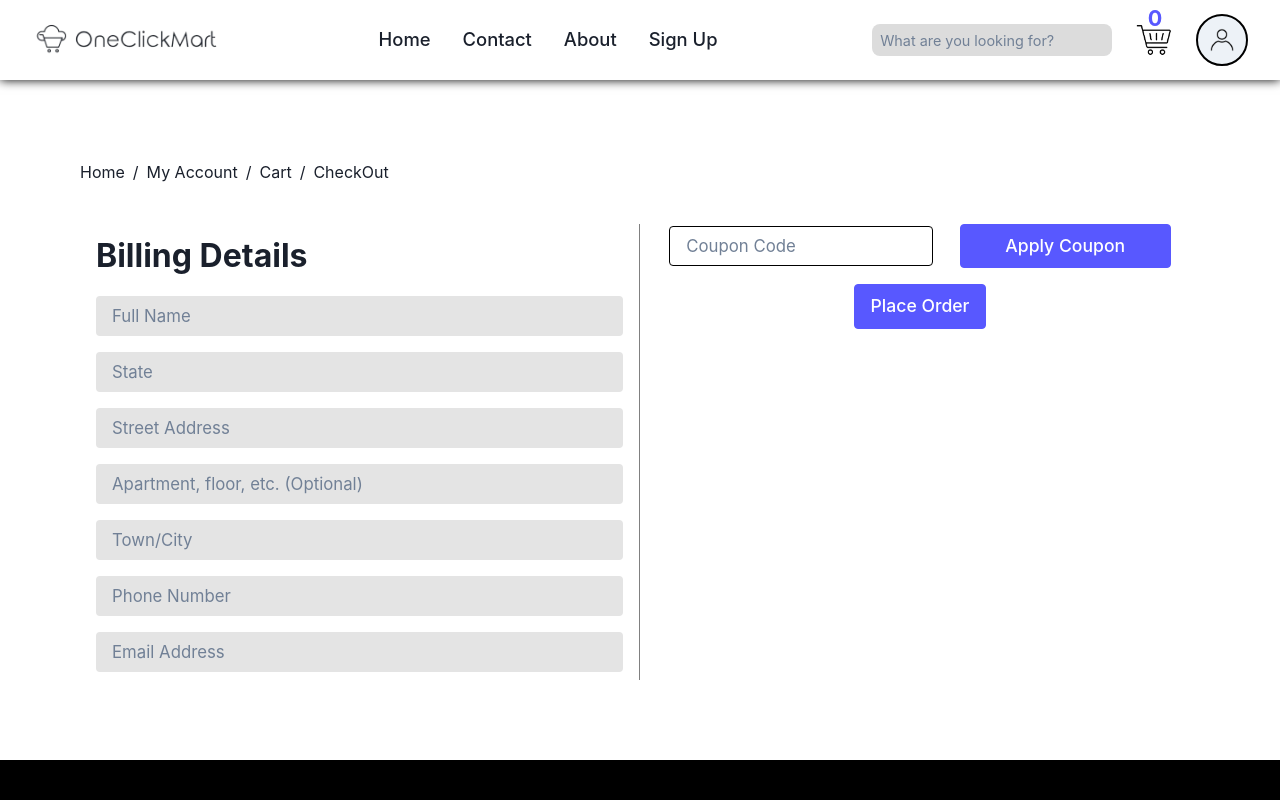
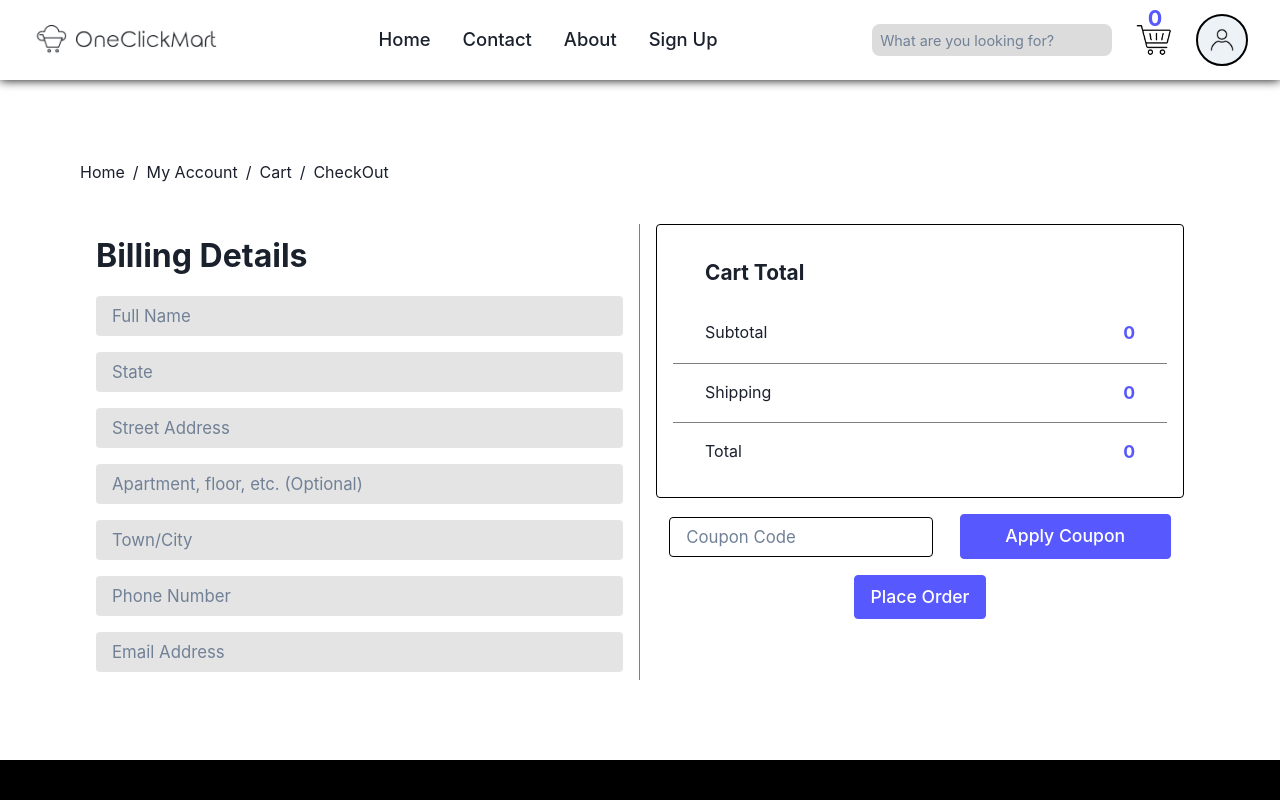
Before and after one commit to Krishnan-Avinash/OneClickMart-frontend, a React (Vite) app: page /checkout in a window 1280 px wide. Shown: the top 800 px of the page. Built offline with nearby package versions, Linux system fonts and the light colour scheme.

Commit message:
image view in cart and worked on checkout page

```diff
--- a/src/CartSice/cartSlice.js
+++ b/src/CartSice/cartSlice.js
@@ -20,6 +20,7 @@ const cartSlice = createSlice({
           price: action.payload.price,
           totalPrice: action.payload.totalPrice,
           id: action.payload.id,
+          img: action.payload.img,
           quantity: 1,
         });
       }
--- a/src/components/Main Body/Forth Section/elements/IndividualForthProduct.jsx
+++ b/src/components/Main Body/Forth Section/elements/IndividualForthProduct.jsx
@@ -8,7 +8,9 @@ const IndividualForthProduct = ({ image, link, name, price, desc, id }) => {
   const toast = useToast();
   const dispatch = useDispatch();
   const addCart = () => {
-    dispatch(addToCart({ name, id, price, desc, totalPrice: price }));
+    dispatch(
+      addToCart({ name, id, price, desc, totalPrice: price, img: image })
+    );
     console.log("totalQuantity");
     toast({
       title: "ITEM ADDED TO CART.",
@@ -20,7 +22,7 @@ const IndividualForthProduct = ({ image, link, name, price, desc, id }) => {
     });
   };
   return (
-    <Link to="" className="product-image">
+    <div to="" className="product-image">
       <Link to={`/products/${id}`}>
         <img src={image} alt="" />
       </Link>
@@ -29,7 +31,7 @@ const IndividualForthProduct = ({ image, link, name, price, desc, id }) => {
       </Link>
       <h3>$ {price}</h3>
       <button onClick={addCart}>Add to Cart</button>
-    </Link>
+    </div>
   );
 };
 
--- a/src/components/Main Body/Second Section/mid/Card.jsx
+++ b/src/components/Main Body/Second Section/mid/Card.jsx
@@ -10,7 +10,9 @@ const Card = ({ image, link, name, price, blur, desc, id }) => {
   const toast = useToast();
   const dispatch = useDispatch();
   const addCart = () => {
-    dispatch(addToCart({ name, id, price, desc, totalPrice: price }));
+    dispatch(
+      addToCart({ name, id, price, desc, totalPrice: price, img: image })
+    );
     console.log("totalQuantity");
     toast({
       title: "ITEM ADDED TO CART.",
--- a/src/components/checkout/Checkout.jsx
+++ b/src/components/checkout/Checkout.jsx
@@ -1,4 +1,4 @@
-import React, { useState } from "react";
+import React, { useState, useEffect } from "react";
 import {
   Breadcrumb,
   BreadcrumbItem,
@@ -10,9 +10,38 @@ import {
   AlertDescription,
   useToast,
 } from "@chakra-ui/react";
+import { Link } from "react-router-dom";
 import Footer from "../Footer/Footer";
+import { useSelector } from "react-redux";
 
 const Checkout = () => {
+  const testCouponCodes = [
+    "ABCD-EFGH-IJKL",
+    "QWER-TYUI-ASDF",
+    "ZXCV-FGDH-MGJF",
+    "PIOU-HJGK-VBCN",
+    "ZRXE-QVTH-DEGF",
+    "FWTY-VDJE-XTIO",
+    "JTXW-GHQS-TVYR",
+    "NFAG-TWCY-UIVE",
+    "TEOX-MEGV-OQZU",
+    "MFHQ-RLLA-TWOO",
+  ];
+  const [couponValid, setCouponValid] = useState(false);
+  const data = useSelector((state) => state.reducer);
+
+  const [totalValue, setTotalValue] = useState(0);
+  useEffect(() => {
+    if (data.itemList.length > 0) {
+      let sum = 0;
+      for (let i = 0; i < data.itemList.length; i++) {
+        sum = sum + data.itemList[i].totalPrice;
+      }
+      console.log(sum);
+      setTotalValue(sum);
+    }
+  }, [data.itemList]);
+
   const [couponCode, setCouponCode] = useState("");
   const toast = useToast();
 
@@ -30,6 +59,15 @@ const Checkout = () => {
 
     setCouponCode(formattedInput);
   };
+
+  function checkValidity() {
+    let c = testCouponCodes.find((item) => item === couponCode);
+    if (c) {
+      setCouponValid(true);
+    } else {
+      setCouponValid(false);
+    }
+  }
   return (
     <>
       <div className="checkout-container">
@@ -65,6 +103,63 @@ const Checkout = () => {
           </div>
           <div className="checkout-right">
             {/* {DATA FROM CART} */}
+            <div className="maincart-left">
+              <div className="main-cart-right">
+                <h3>Cart Total</h3>
+                <div className="subtotal">
+                  <p>Subtotal</p>
+                  <p
+                    style={{
+                      color: "#5858FF",
+                      fontSize: "1.1rem",
+                      fontWeight: "700",
+                    }}
+                  >
+                    {totalValue}
+                  </p>
+                  {/* <p>PRICE FROM STORE</p> */}
+                </div>
+                <div className="shipping">
+                  <p>Shipping</p>
+                  <p
+                    style={{
+                      color: "#5858FF",
+                      fontSize: "1.1rem",
+                      fontWeight: "700",
+                    }}
+                  >
+                    0
+                  </p>
+                </div>
+                {couponValid && (
+                  <div className="shipping">
+                    <p>Coupon Discount</p>
+                    <p
+                      style={{
+                        color: "#5858FF",
+                        fontSize: "1.1rem",
+                        fontWeight: "700",
+                      }}
+                    >
+                      - 500
+                    </p>
+                  </div>
+                )}
+                <div className="total">
+                  <p>Total</p>
+                  <p
+                    style={{
+                      color: "#5858FF",
+                      fontSize: "1.1rem",
+                      fontWeight: "700",
+                    }}
+                  >
+                    {couponValid ? totalValue - 500 : totalValue}
+                  </p>
+                  {/* <p>PRICE FROM STORE</p> */}
+                </div>
+              </div>
+            </div>
             <div className="coupons">
               <input
                 type="text"
@@ -83,6 +178,7 @@ const Checkout = () => {
                       isClosable: true,
                     });
                   }
+                  checkValidity();
                 }}
               >
                 Apply Coupon
--- a/src/components/individualProducts/IndividualCompleteProducts.jsx
+++ b/src/components/individualProducts/IndividualCompleteProducts.jsx
@@ -44,6 +44,7 @@ const IndividualCompleteProducts = () => {
         price: data.price,
         desc: data.desc,
         totalPrice: data.price,
+        img: data.link,
       })
     );
     console.log("totalQuantity");
--- a/src/components/maincart/MainCart.jsx
+++ b/src/components/maincart/MainCart.jsx
@@ -1,4 +1,4 @@
-import React from "react";
+import React, { useEffect, useState } from "react";
 import {
   Breadcrumb,
   BreadcrumbItem,
@@ -21,6 +21,18 @@ import { useSelector } from "react-redux";
 const MainCart = () => {
   const data = useSelector((state) => state.reducer);
   console.log(data);
+
+  const [totalValue, setTotalValue] = useState(0);
+  useEffect(() => {
+    if (data.itemList.length > 0) {
+      let sum = 0;
+      for (let i = 0; i < data.itemList.length; i++) {
+        sum = sum + data.itemList[i].totalPrice;
+      }
+      console.log(sum);
+      setTotalValue(sum);
+    }
+  }, [data.itemList]);
 
   return (
     <>
@@ -47,47 +59,47 @@ const MainCart = () => {
               </Thead>
               <Tbody>
                 {data.itemList.map((item, index) => (
-                  <Tr>
-                    <Td>{item.name}</Td>
+                  <Tr key={index}>
+                    <Td>
+                      <div>{item.name}</div>
+                      <img
+                        src={item.img}
+                        alt="Err"
+                        style={{ height: "5rem" }}
+                      />
+                      {/* <div>{item.img}</div> */}
+                    </Td>
                     <Td>{item.price}</Td>
                     <Td>{item.quantity}</Td>
                     <Td>{item.totalPrice}</Td>
                   </Tr>
                 ))}
               </Tbody>
+              <Tfoot bg="#dcdcfc" mt="3rem">
+                <Tr>
+                  <Th>Total</Th>
+                  <Th></Th>
+                  <Th></Th>
+                  <Th style={{ fontSize: "1.1rem" }}>{totalValue}</Th>
+                </Tr>
+              </Tfoot>
             </Table>
           </TableContainer>
           <div className="buttons">
             <Link to="/">
               <button className="return-to-shop">Return To Shop</button>
             </Link>
+            <Link to="/checkout">
+              <button className="checkout">Proceed to Checkout</button>
+            </Link>
           </div>
-          <div className="maincart-left">
-            <div className="coupons">
-              <input type="text" placeholder="Coupon Code" />
-              <button>Apply Coupon</button>
-            </div>
+          {/* <div className="maincart-left">
             <div className="main-cart-right">
-              <h3>Cart Total</h3>
-              <div className="subtotal">
-                <p>Subtotal</p>
-                <p>$ temp</p>
-                {/* <p>PRICE FROM STORE</p> */}
-              </div>
-              <div className="shipping">
-                <p>Shipping</p>
-                <p>Free</p>
-              </div>
-              <div className="total">
-                <p>Total</p>
-                <p>$ temp</p>
-                {/* <p>PRICE FROM STORE</p> */}
-              </div>
               <Link to="/checkout">
                 <button className="checkout">Proceed to Checkout</button>
               </Link>
             </div>
-          </div>
+          </div> */}
         </div>
       </div>
       <Footer />
--- a/src/styles/checkout/checkout.scss
+++ b/src/styles/checkout/checkout.scss
@@ -92,6 +92,46 @@
           }
         }
       }
+      .maincart-left {
+        width: 100%;
+        .main-cart-right {
+          width: 100%;
+          display: flex;
+          flex-direction: column;
+          border: 1px solid black;
+          border-radius: 0.25rem;
+          padding: 1rem;
+          h3 {
+            padding: 1rem 2rem;
+            font-size: 1.3rem;
+            font-weight: 700;
+          }
+          //WILL DECIDE
+          .subtotal,
+          .shipping,
+          .total {
+            padding: 1rem 2rem;
+            display: flex;
+            justify-content: space-between;
+          }
+          .subtotal,
+          .shipping {
+            border-bottom: 1px solid gray;
+          }
+          .checkout {
+            align-self: center;
+            width: 100%;
+            background-color: rgb(88, 88, 255);
+            border: 1px solid rgb(88, 88, 255);
+            color: white;
+            font-size: 1.1rem;
+            font-weight: 500;
+            padding: 0.5rem 1rem;
+            border-radius: 0.25rem;
+            transition: all 0.1s linear;
+          }
+        }
+      }
     }
   }
 }
--- a/src/styles/maincart/maincart.scss
+++ b/src/styles/maincart/maincart.scss
@@ -7,8 +7,12 @@
     gap: 2rem;
     padding: 2rem;
     .buttons {
+      width: 100%;
+      display: flex;
+      justify-content: space-around;
+      gap: 5rem;
       .return-to-shop {
-        width: 20%;
+        width: 100%;
         border: 1px solid black;
         color: black;
         font-size: 1.1rem;
@@ -19,6 +23,20 @@
         &:hover {
           color: #5858ff;
           border: 1px solid #5858ff;
+        }
+      }
+      .checkout {
+        width: 100%;
+        border: none;
+        font-size: 1.1rem;
+        font-weight: 500;
+        padding: 0.5rem 1rem;
+        border-radius: 0.25rem;
+        transition: all 0.1s linear;
+        background-color: #5858ff;
+        color: white;
+        &:hover {
+          transform: scale(1.1);
         }
       }
     }
```
